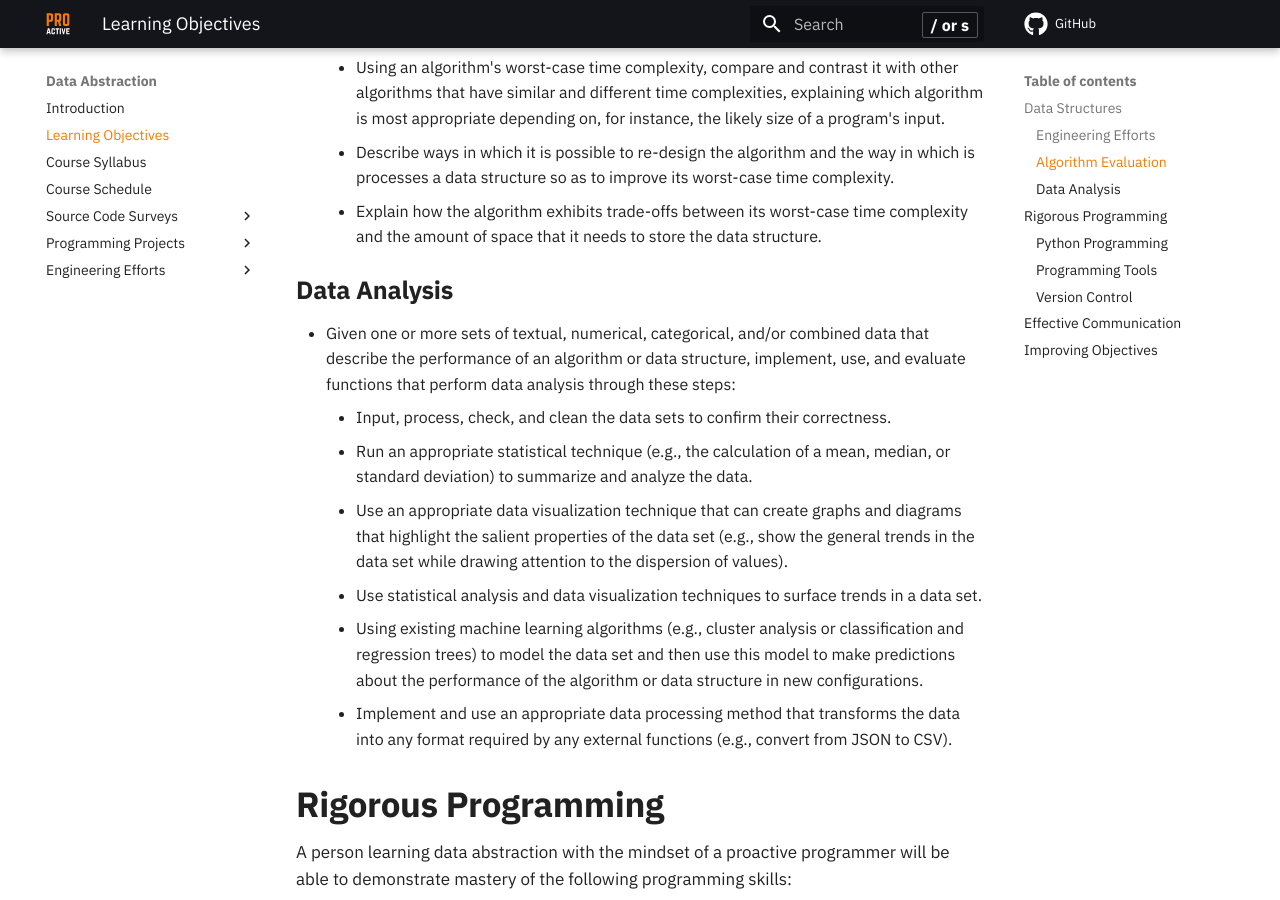
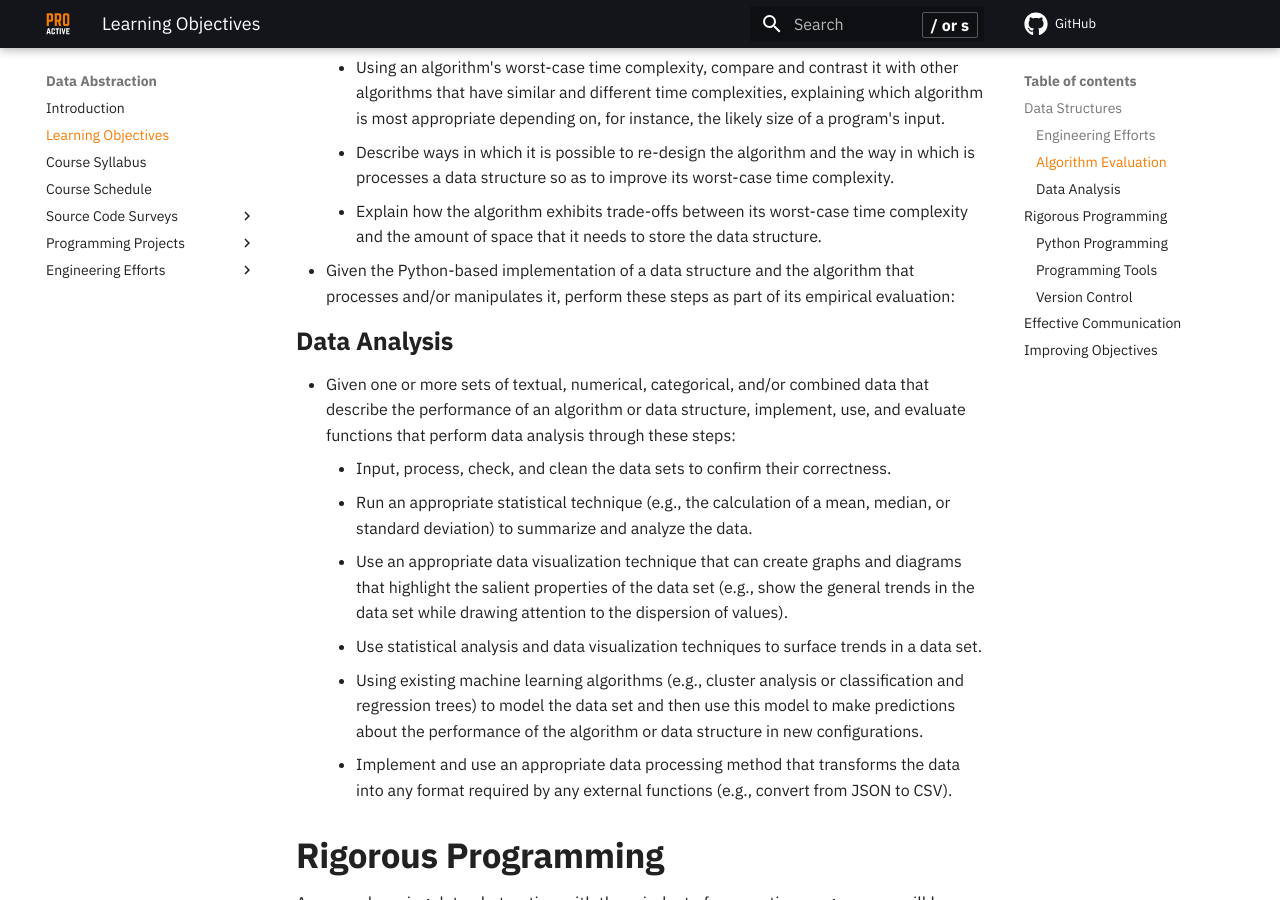
Before and after one commit to ProactiveProgrammers/www.proactiveprogrammers.com, an MkDocs documentation site: the page built from docs/data-abstraction/learning-objectives-data-abstraction.md, in a window 1280 px wide and 900 px high, scrolled down 1535 px. Built offline with MkDocs 1.6.1 and Material for MkDocs 9.7.7, drawn with Linux system fonts in a browser that asks for light colours; comment, search, counter and statistics services are not loaded.

Commit message:
feat: Add start of empirical evaluation in learning-objectives-data-abstraction.

```diff
--- a/docs/data-abstraction/learning-objectives-data-abstraction.md
+++ b/docs/data-abstraction/learning-objectives-data-abstraction.md
@@ -67,6 +67,9 @@ will be able to demonstrate mastery of the following skills in data structures:
     - Explain how the algorithm exhibits trade-offs between its worst-case time
       complexity and the amount of space that it needs to store the data
       structure.
+- Given the Python-based implementation of a data structure and the algorithm
+  that processes and/or manipulates it, perform these steps as part of its
+  empirical evaluation:
 
 ### Data Analysis
 
```
